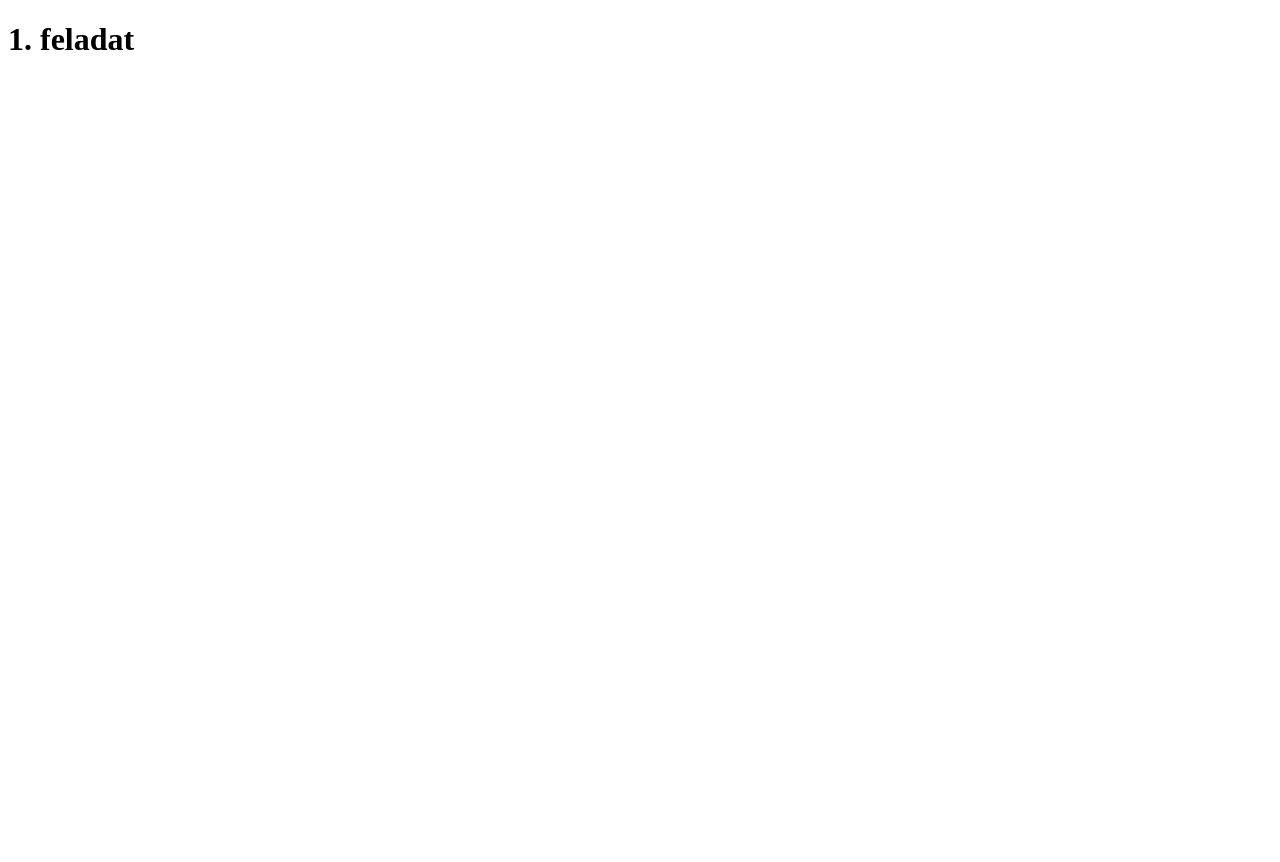
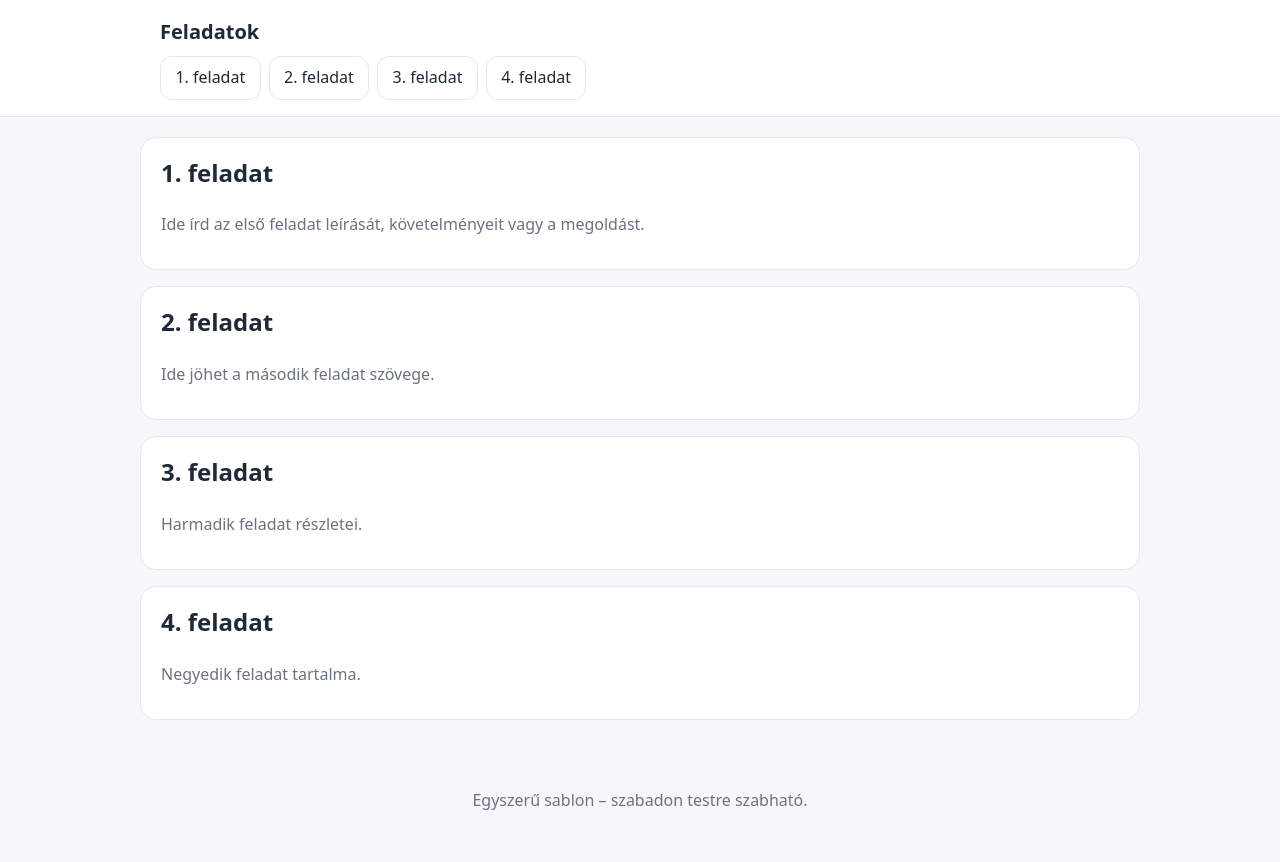
Before and after one commit to knorbi84/Indexoldal, a plain HTML site: page index.html in a window 1280 px wide. Before the commit the page ends 800 px from the top, so only its background shows below. Drawn offline with Linux system fonts and the light colour scheme.

Commit message:
Update index.html

```diff
--- a/index.html
+++ b/index.html
@@ -1,10 +1,119 @@
-<!DOCTYPE html>
-<html lang="en">
+<!doctype html>
+<html lang="hu">
 <head>
-    <meta charset="UTF-8">
-    <title>Title</title>
+  <meta charset="utf-8" />
+  <meta name="viewport" content="width=device-width, initial-scale=1" />
+  <title>Feladatok – Egyszerű weboldal</title>
+  <style>
+    :root {
+      --bg: #f7f7fb;
+      --card: #ffffff;
+      --text: #1f2937;
+      --muted: #6b7280;
+      --accent: #3b82f6;
+      --border: #e5e7eb;
+    }
+    * { box-sizing: border-box; }
+    body {
+      margin: 0;
+      font-family: system-ui, -apple-system, Segoe UI, Roboto, Ubuntu, Cantarell, "Helvetica Neue", Arial, "Noto Sans", "Apple Color Emoji", "Segoe UI Emoji";
+      background: var(--bg);
+      color: var(--text);
+      line-height: 1.6;
+    }
+    header {
+      background: var(--card);
+      border-bottom: 1px solid var(--border);
+    }
+    .container {
+      max-width: 1000px;
+      margin: 0 auto;
+      padding: 1rem 1.25rem;
+    }
+    .site-title {
+      font-size: 1.25rem;
+      font-weight: 700;
+      margin: 0 0 .25rem 0;
+    }
+    nav ul {
+      list-style: none;
+      display: flex;
+      flex-wrap: wrap;
+      gap: .5rem;
+      padding: 0;
+      margin: .5rem 0 0 0;
+    }
+    nav a {
+      display: inline-block;
+      padding: .5rem .9rem;
+      border: 1px solid var(--border);
+      border-radius: .75rem;
+      background: #fff;
+      text-decoration: none;
+      color: var(--text);
+      transition: transform .05s ease, box-shadow .2s ease, border-color .2s ease;
+    }
+    nav a:hover { box-shadow: 0 4px 12px rgba(0,0,0,.06); }
+    nav a:active { transform: translateY(1px); }
+    main { padding: 1.25rem; }
+    section {
+      background: var(--card);
+      border: 1px solid var(--border);
+      border-radius: 1rem;
+      padding: 1rem 1.25rem;
+      margin: 0 auto 1rem auto;
+      max-width: 1000px;
+    }
+    section h2 { margin-top: 0; }
+    .muted { color: var(--muted); }
+    /* Aktív szakasz kiemelése, ha horgonyra ugrunk */
+    :target { outline: 3px solid var(--accent); outline-offset: 4px; }
+    footer {
+      text-align: center;
+      color: var(--muted);
+      padding: 2rem 1rem 3rem;
+    }
+  </style>
 </head>
 <body>
-<h1>1. feladat</h1>
+  <header>
+    <div class="container">
+      <div class="site-title">Feladatok</div>
+      <nav aria-label="Főmenü">
+        <ul>
+          <li><a href="#feladat1">1. feladat</a></li>
+          <li><a href="#feladat2">2. feladat</a></li>
+          <li><a href="#feladat3">3. feladat</a></li>
+          <li><a href="#feladat4">4. feladat</a></li>
+        </ul>
+      </nav>
+    </div>
+  </header>
+
+  <main>
+    <section id="feladat1">
+      <h2>1. feladat</h2>
+      <p class="muted">Ide írd az első feladat leírását, követelményeit vagy a megoldást.</p>
+    </section>
+
+    <section id="feladat2">
+      <h2>2. feladat</h2>
+      <p class="muted">Ide jöhet a második feladat szövege.</p>
+    </section>
+
+    <section id="feladat3">
+      <h2>3. feladat</h2>
+      <p class="muted">Harmadik feladat részletei.</p>
+    </section>
+
+    <section id="feladat4">
+      <h2>4. feladat</h2>
+      <p class="muted">Negyedik feladat tartalma.</p>
+    </section>
+  </main>
+
+  <footer>
+    Egyszerű sablon – szabadon testre szabható.
+  </footer>
 </body>
 </html>
```
